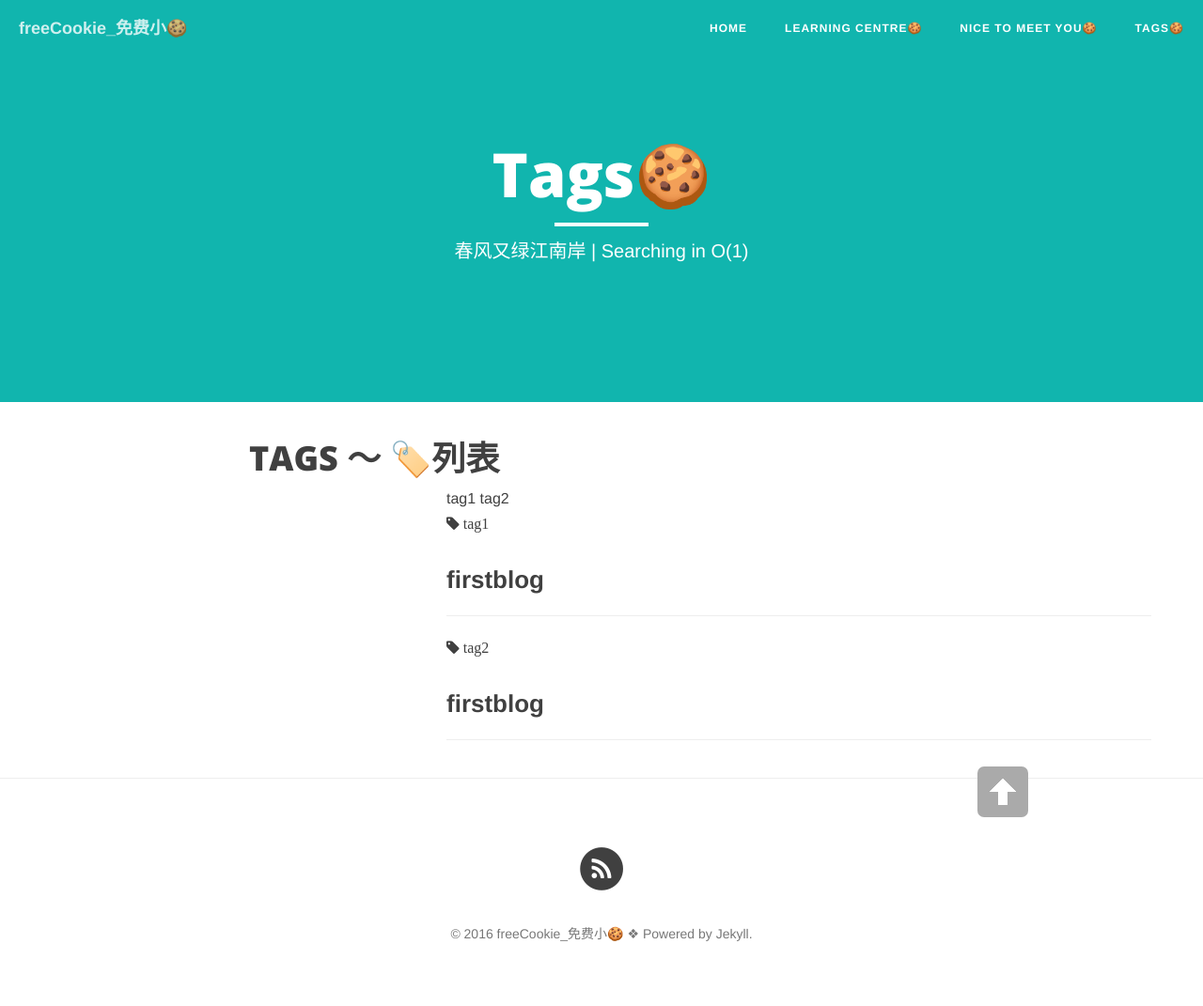
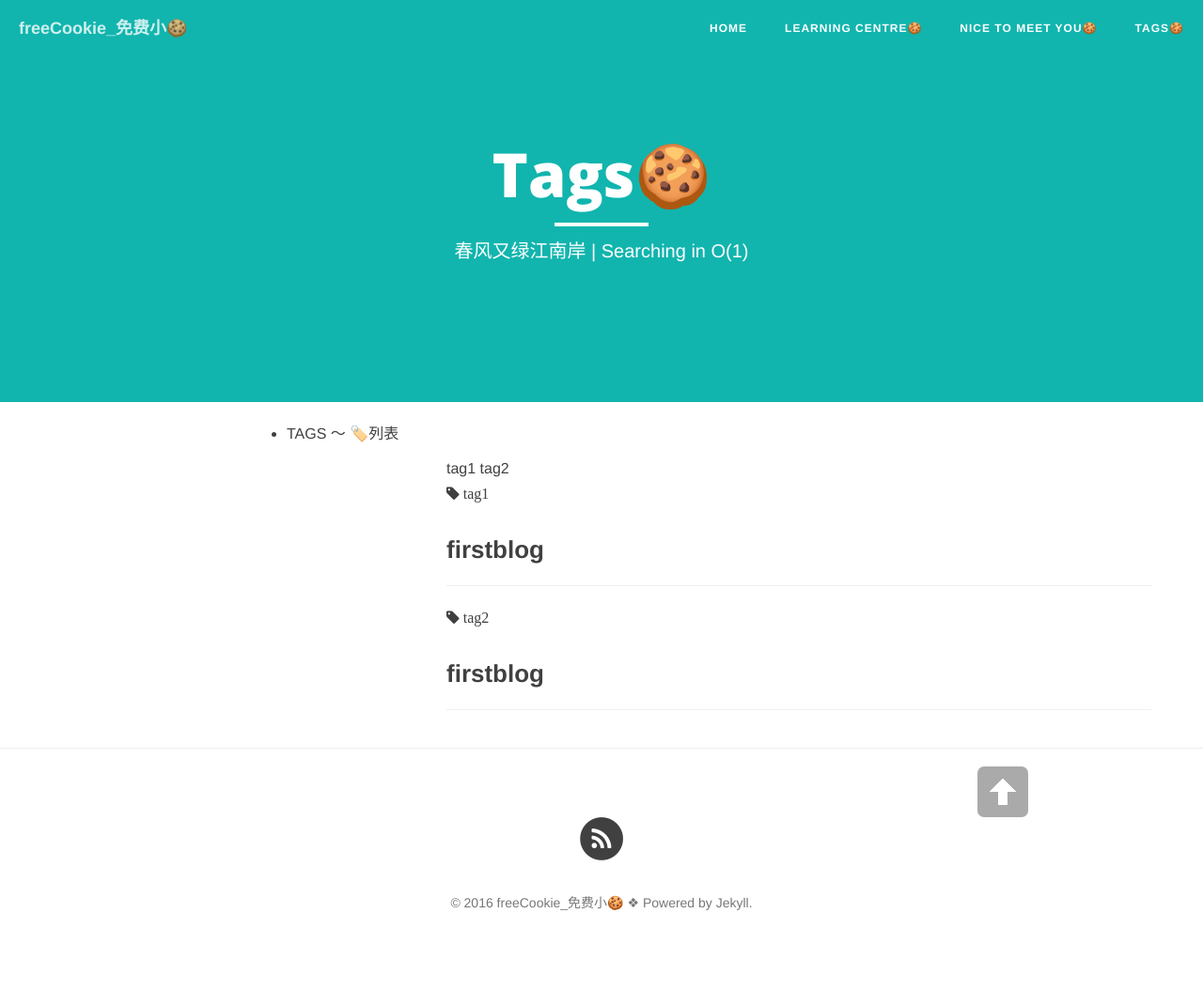
Before and after one commit to MelonTennis/MelonTennis.github.io, a Jekyll site: the page built from tags.md, in a window 1280 px wide. Shown: the whole page at 94% size. Built offline with Jekyll 4.4.1, drawn with Linux system fonts in a browser that asks for light colours; nearby versions of some CDN libraries; after the commit the page ends 1039 px from its top, so only the background shows below that.

Commit message:
little change

```diff
--- a/404.html
+++ b/404.html
@@ -1,6 +1,6 @@
 ---
 layout: page
-description: "这里并没有小饼干🍪 QAQ"
+description: "这里并没有小饼干🍪QAQ | You go to the wrong place :("
 header-img: "img/star.jpg"
 permalink: /404.html
 ---
--- a/tags.md
+++ b/tags.md
@@ -5,7 +5,7 @@
 header-img: "img/semantic.jpg"
 ---
 
-# TAGS ～ 🏷️列表
+* TAGS ～ 🏷️列表
 <!-- Main Content -->
 <div class="container">
 	<div class="row">
```
